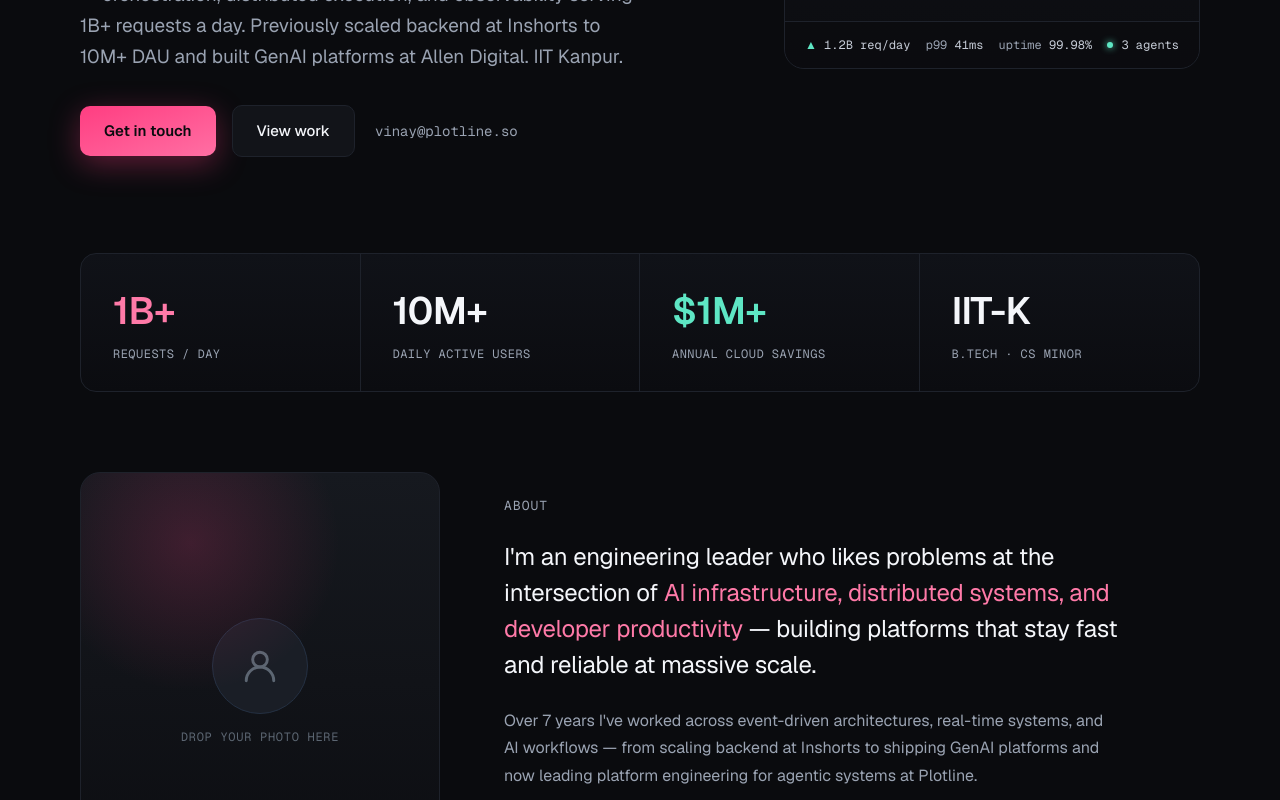
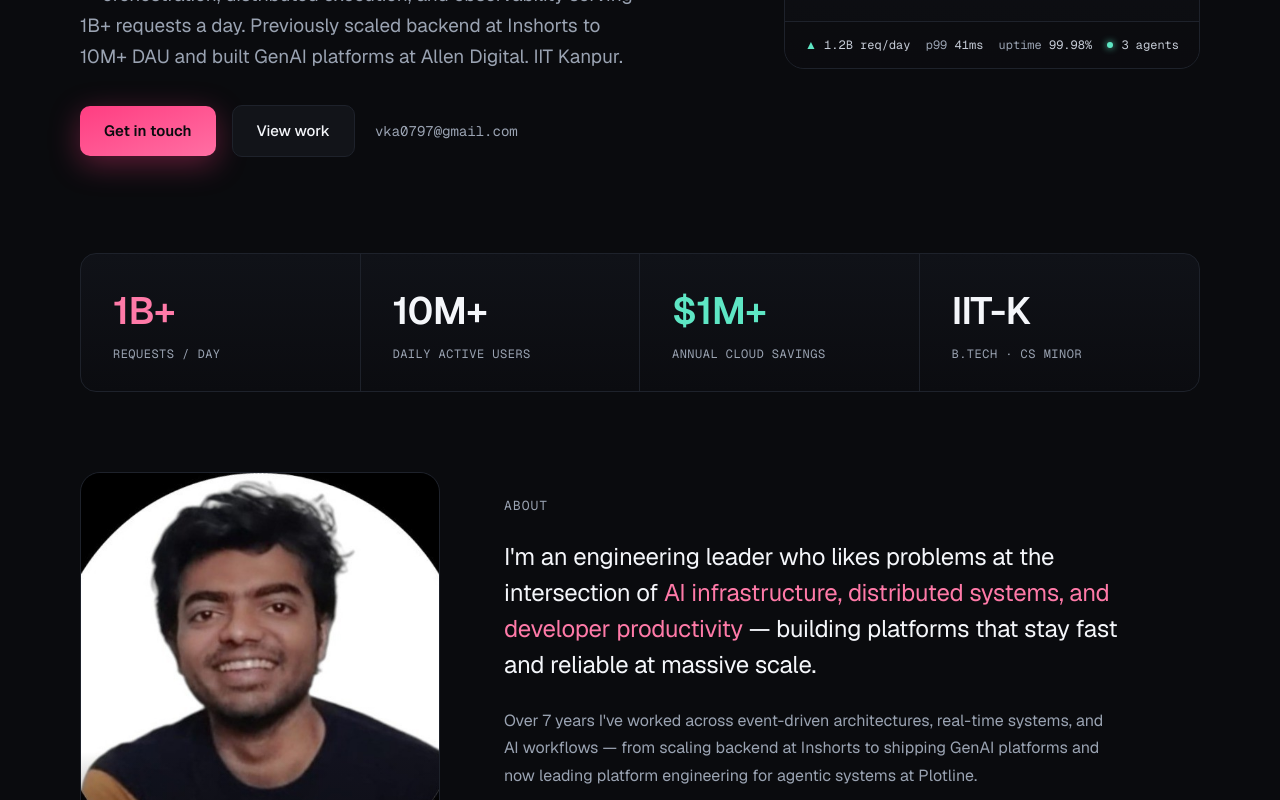
Before and after one commit to vinayaga97/portfolio_website, a Next.js app: page / in a window 1280 px wide. Shown: the part 660-1460 px from the top of the page. Built offline with nearby package versions, Linux system fonts and the light colour scheme.

Commit message:
Add profile photo; point links to personal GitHub/LinkedIn; use personal email

```diff
--- a/components/About.tsx
+++ b/components/About.tsx
@@ -4,26 +4,13 @@ export default function About() {
   return (
     <section id="about" className="mx-auto max-w-page px-6 py-20 sm:px-12 lg:px-20">
       <div className="flex flex-col items-center gap-16 lg:flex-row">
-        {/* Photo: replace the placeholder below with your image.
-            Recommended: <img src="/vinay.jpg" alt="Vinay Kumar Agarwal"
-            className="absolute inset-0 h-full w-full object-cover" /> */}
-        <div className="relative flex h-[420px] w-full max-w-[360px] shrink-0 flex-col items-center justify-center gap-3.5 overflow-hidden rounded-[20px] border border-line bg-gradient-to-b from-[#16191F] to-[#0C0D11]">
-          <div
-            className="absolute -left-10 -top-20 h-[300px] w-[300px]"
-            style={{
-              background:
-                "radial-gradient(circle at center, rgba(255,61,129,0.18), rgba(10,11,14,0) 70%)",
-            }}
+        <div className="relative h-[420px] w-full max-w-[360px] shrink-0 overflow-hidden rounded-[20px] border border-line bg-gradient-to-b from-[#16191F] to-[#0C0D11]">
+          <img
+            src="/vinay.jpg"
+            alt="Vinay Kumar Agarwal"
+            className="absolute inset-0 h-full w-full object-cover object-center"
           />
-          <div className="flex h-24 w-24 items-center justify-center rounded-full border border-hair bg-[#1A1E26]">
-            <svg width="44" height="44" viewBox="0 0 24 24" fill="none" stroke="#5C6672" strokeWidth="1.6" strokeLinecap="round" strokeLinejoin="round">
-              <circle cx="12" cy="8.5" r="4" />
-              <path d="M4.5 20a7.5 7.5 0 0 1 15 0" />
-            </svg>
-          </div>
-          <span className="font-mono text-[12px] tracking-[0.06em] text-muted2">
-            DROP YOUR PHOTO HERE
-          </span>
+          <div className="pointer-events-none absolute inset-x-0 bottom-0 h-1/3 bg-gradient-to-t from-ink/70 to-transparent" />
         </div>
 
         <div className="flex flex-1 flex-col gap-6">
--- a/components/Footer.tsx
+++ b/components/Footer.tsx
@@ -6,13 +6,13 @@ export default function Footer() {
           © {new Date().getFullYear()} VINAY KUMAR AGARWAL
         </span>
         <div className="flex gap-7">
-          <a href="https://github.com/dart-vinay" target="_blank" rel="noreferrer" className="font-mono text-[13px] text-muted transition-colors hover:text-snow">
+          <a href="https://github.com/vinayaga97" target="_blank" rel="noreferrer" className="font-mono text-[13px] text-muted transition-colors hover:text-snow">
             GITHUB
           </a>
-          <a href="https://www.linkedin.com/in/vinay-kumar-agarwal" target="_blank" rel="noreferrer" className="font-mono text-[13px] text-muted transition-colors hover:text-snow">
+          <a href="https://www.linkedin.com/in/vinay-kumar-agarwal/" target="_blank" rel="noreferrer" className="font-mono text-[13px] text-muted transition-colors hover:text-snow">
             LINKEDIN
           </a>
-          <a href="mailto:vinay@plotline.so" className="font-mono text-[13px] text-muted transition-colors hover:text-snow">
+          <a href="mailto:vka0797@gmail.com" className="font-mono text-[13px] text-muted transition-colors hover:text-snow">
             EMAIL
           </a>
         </div>
--- a/components/Hero.tsx
+++ b/components/Hero.tsx
@@ -30,7 +30,7 @@ export default function Hero() {
           </p>
           <div className="flex flex-wrap items-center gap-4">
             <a
-              href="mailto:vinay@plotline.so"
+              href="mailto:vka0797@gmail.com"
               className="rounded-[10px] bg-gradient-to-br from-pink to-pink-mid px-6 py-3.5 text-[15px] font-semibold text-ink shadow-[0_8px_30px_rgba(255,61,129,0.35)] transition-transform hover:-translate-y-0.5"
             >
               Get in touch
@@ -42,7 +42,7 @@ export default function Hero() {
               View work
             </a>
             <span className="pl-1 font-mono text-[14px] text-muted">
-              vinay@plotline.so
+              vka0797@gmail.com
             </span>
           </div>
         </div>
```
Also changed, not shown: public/vinay.jpg (added).
